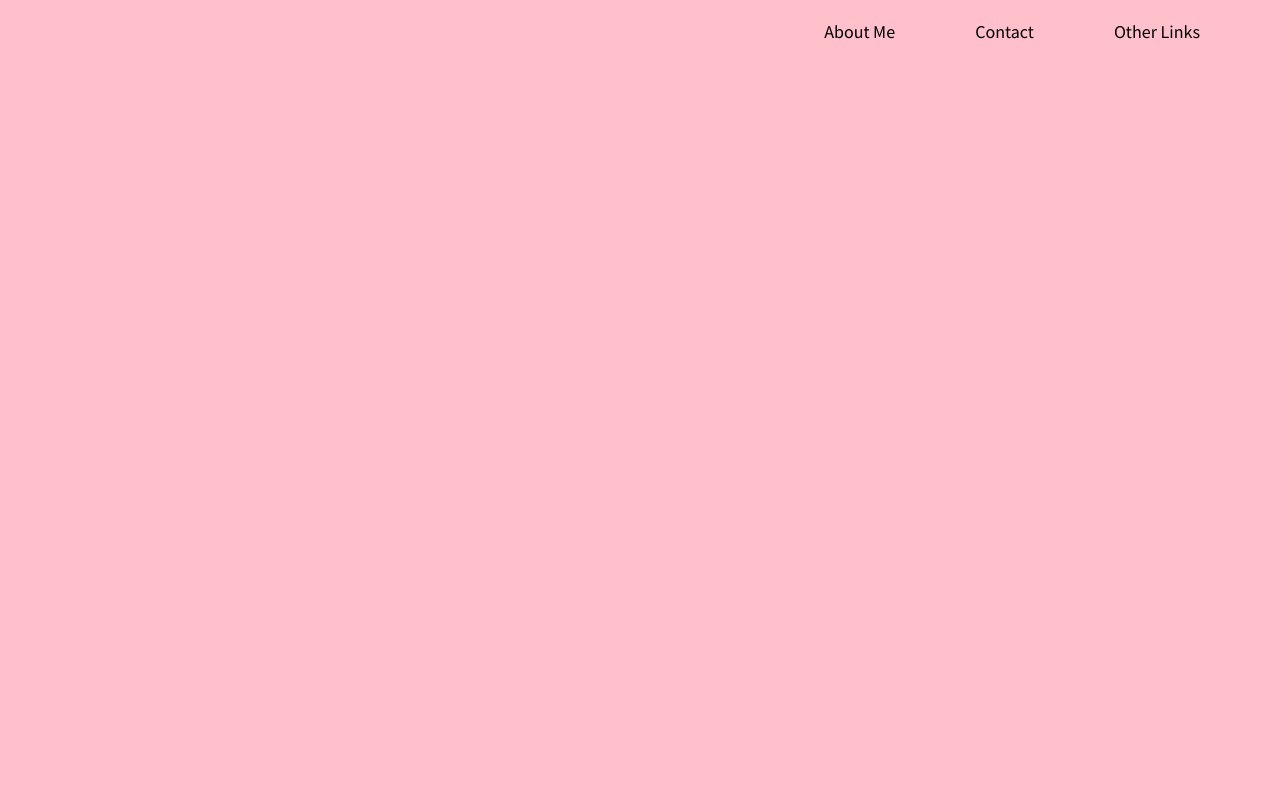
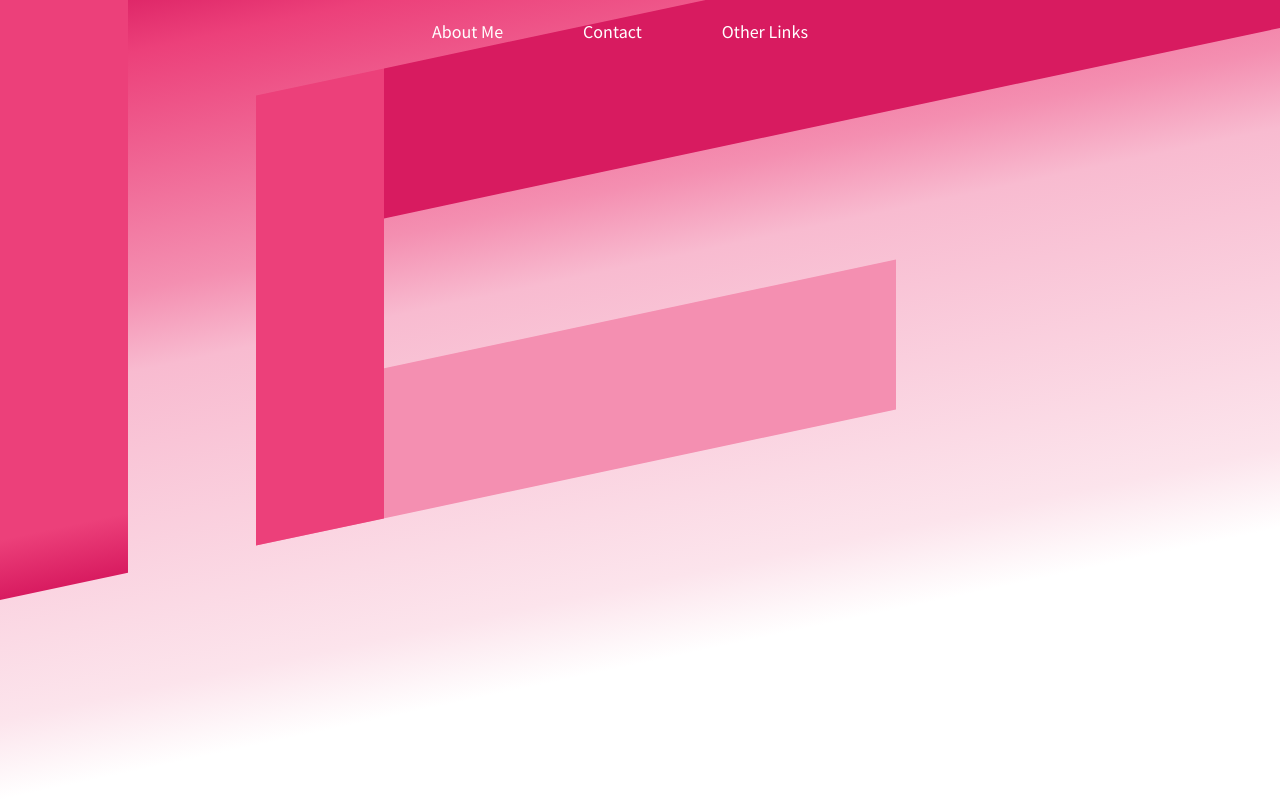
Before and after one commit to kaymas/bingopage, a plain HTML site: page index.html in a window 1280 px wide. Drawn offline with Linux system fonts and the light colour scheme.

Commit message:
added stripes

```diff
--- a/index.html
+++ b/index.html
@@ -9,6 +9,12 @@
     <script src="js/jquery-3.2.1.min.js"></script>
 </head>
 <body>
+    <div class="stripes">
+        <span class="strip"></span>
+        <span class="strip"></span>
+        <span class="strip"></span>
+        <span class="strip"></span>
+    </div>
     <header>
         <nav class="top">
 
--- a/sass/_2-base.sass
+++ b/sass/_2-base.sass
@@ -6,7 +6,7 @@ body
   margin: 0
   padding: 0
   font-family: 'Source Sans Pro', arial, sans-serif
-  background: pink
+  background: white
 
 ul
   list-style: none
--- a/sass/_4-module.sass
+++ b/sass/_4-module.sass
@@ -1 +1,2 @@
 @import "modules/top-nav"
+@import "modules/stripes"
--- /dev/null
+++ b/sass/modules/_stripes.sass
@@ -0,0 +1,32 @@
+.stripes
+    display: grid
+    grid: repeat(5,150px) / repeat(10,1fr)
+    position: absolute
+    left: 0
+    top: 0
+    width: 100%
+    height: 100%
+    z-index: -1
+    transform: skewY(-12deg)
+    transform-origin: 0
+    background: linear-gradient(to bottom, #D81B60, #EC407A 10%, #F48FB1 40%, #F8BBD0 50%, #FCE4EC 90%, #fff 100%)
+
+.strip:nth-child(1)
+    grid-row: 1 / span 4
+    grid-column: 1
+    background: linear-gradient(to top, #D81B60, #EC407A 10%)
+
+.strip:nth-child(2)
+    grid-row: 2
+    grid-column: span 7 / -1
+    background:  #D81B60
+
+.strip:nth-child(3)
+    grid-row: 4
+    grid-column: 3 / span 5
+    background: #F48FB1
+
+.strip:last-child
+    grid-row: 2 / span 3
+    grid-column: 3
+    background-color: #EC407A
--- a/sass/modules/_top-nav.sass
+++ b/sass/modules/_top-nav.sass
@@ -5,7 +5,7 @@
 
 	display: flex
 	align-items: center
-	justify-content: flex-end
+	justify-content: center
 	margin-right: 40px
 
 	li
@@ -15,6 +15,7 @@
 			padding: 10px 20px
 			margin: 10px 20px
 			font-size: 1.8rem
+			color: white
 		.dropDown
 			opacity: 0
 			display: none
@@ -41,6 +42,7 @@
 	opacity: 0
 	transition: all 300ms, opacity 100ms, translate 200ms
 	transform-origin: 50% 0%
+	transform: translate(50vw,0)
 
 	.arrow
 		position: absolute
```
Also changed, not shown: css/app.css, 1 other file.
